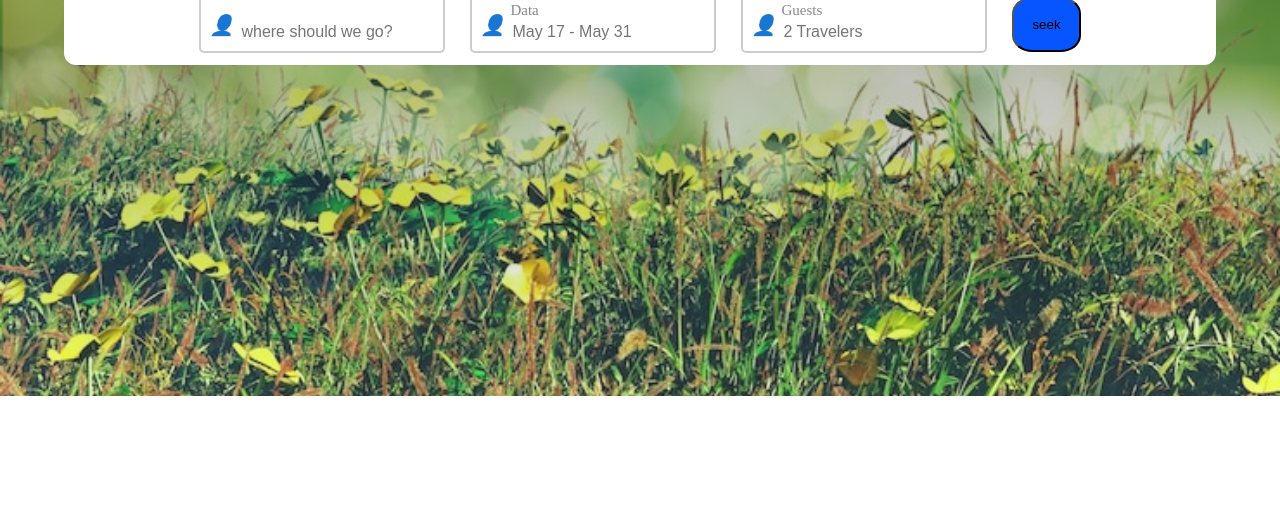
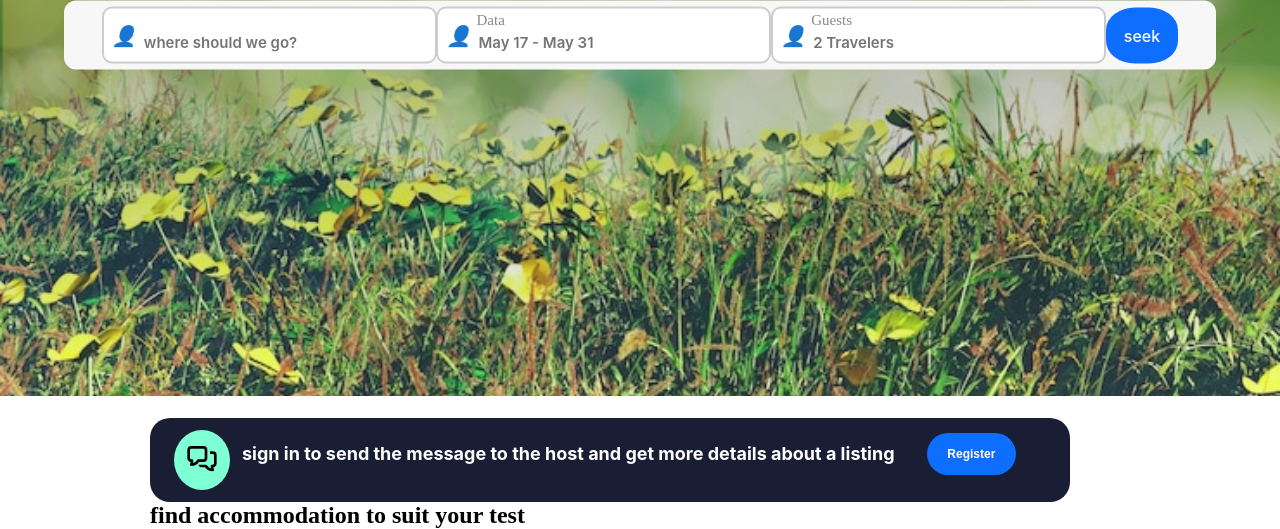
Before and after one commit to mugisha12john/css_project_the_gym, a plain HTML site: page index.html in a window 1280 px wide. Shown: the part 404-933 px from the top of the page. Before the commit the page ends 800 px from the top, so only its background shows below. Drawn offline with Linux system fonts and the light colour scheme.

Commit message:
change style and index html

```diff
--- a/index.html
+++ b/index.html
@@ -43,5 +43,20 @@
             </form>
         </div>
     </header>
+    <main>
+        <div class="container1">
+            <div class="message">
+                <svg width="32px" class="uitk-icon uitk-icon-spotlight-icon" aria-hidden="true" viewBox="0 0 24 24" xmlns="http://www.w3.org/2000/svg" xmlns:xlink="http://www.w3.org/1999/xlink"><path fill-rule="evenodd" d="M4 5a1 1 0 0 0-1 1v6a1 1 0 0 0 1 1h.47a1 1 0 0 1 .997 1.062 17.248 17.248 0 0 1-.202 1.777 5.01 5.01 0 0 0 3.067-2.34A1 1 0 0 1 9.197 13H13a1 1 0 0 0 1-1V6a1 1 0 0 0-1-1H4zM1 6a3 3 0 0 1 3-3h9a3 3 0 0 1 3 3v6a3 3 0 0 1-3 3H9.745A6.993 6.993 0 0 1 4 18a1 1 0 0 1-.97-1.242l.015-.06c.145-.581.256-1.17.332-1.763A3.001 3.001 0 0 1 1 12V6z" clip-rule="evenodd"></path><path d="M14.803 17H9.17A3.001 3.001 0 0 0 12 19h2.255A6.993 6.993 0 0 0 20 22a1 1 0 0 0 .97-1.242l-.015-.06a15.27 15.27 0 0 1-.332-1.763A3.001 3.001 0 0 0 23 16v-6a3 3 0 0 0-3-3h-2v2h2a1 1 0 0 1 1 1v6a1 1 0 0 1-1 1h-.47a1 1 0 0 0-.997 1.062c.036.595.104 1.188.202 1.777a5.01 5.01 0 0 1-3.067-2.34 1 1 0 0 0-.865-.499z"></path></svg>
+            </div>
+            <h2>sign in to send the message to the host and get more details about a listing</h2>
+            <button>Register</button>
+        </div>
+        <div class="cantainer2">
+            <h2>find accommodation to suit your test</h2>
+            <div class="img-scroll">
+
+            </div>
+        </div>
+    </main>
 </body>
 </html>
--- a/style.css
+++ b/style.css
@@ -1,7 +1,7 @@
 :root {
     --main-font: "Centra No2", -apple-system, BlinkMacSystemFont, "Segoe UI", Roboto, "Helvetica Neue", Arial, sans-serif;
-    --button-color:#0e3672;
-    --hover-link:#1668e3;
+    --button-color:rgb(14, 110, 255);
+    --hover-link:rgba(16, 90, 201, 0.952);
     --mid-font:"Lardent Pro Slab", Georgia, Times, "Times New Roman", serif;
 }
 *{
@@ -10,7 +10,6 @@
 }
 header {
     height: 100vh;
-    width: 100vw;
     background: linear-gradient(rgba(0, 0, 0, 0.6), rgba(255, 255, 255, 0.1)),
                 url('./image/bg.jpg') no-repeat center center / cover;
 }
@@ -73,27 +72,32 @@ header .mid-term h2{
     font-family: var(--mid-font);
 }
 header .mid-term form{
-    background-color: white;
+    background-color: #f7f7f8;;
     border-radius: 12px;
-    padding: 12px;
+    padding: 6px;
     display: flex;
-    justify-content: center;
+    justify-content: space-around;
     align-content: center;
     align-items: center;
+
+    margin-top: 21px;
 }
 .input-container {
     position: relative;
-
 }
 
 .input-container input {
-    width: 67%;
+    width: 100%;
     padding: 25px 20px 10px 40px;
     border: 2px solid #ccc;
-    border-radius: 5px;
+    border-radius: 10px;
     font-size: 16px;
 }
-
+.input-container input::placeholder{
+    font-family: var(--main-font);
+    font-size: 15px;
+    font-weight: 600;
+}
 .user-icon {
     position: absolute;
     left: 10px;
@@ -113,6 +117,62 @@ header .mid-term form{
 }
 .mid-term button{
     padding: 18px;
-    border-radius: 30%;
-    background-color: rgb(6, 85, 255);
+    border-radius: 40%;
+    background-color: rgb(14, 110, 255);
+    color: white;
+    font-family: var(--main-font);
+    font-weight: 500;
+    font-size: 1rem;
+    line-height: 1.25rem;
+    border: none;
+    cursor: pointer;
+    transition: 0.2s;
 }
+.mid-term button:hover{
+    background-color: rgba(16, 90, 201, 0.952);
+    color: white;
+}
+
+.container1{
+    display: flex;
+    background-color: #191e35;
+    width: 70%;
+    margin-top: 22px;
+    border-radius: 20px;
+    margin-left: 150px;
+    padding: 0 12px;
+}
+.container1 .message{
+    padding: 12px;
+    background-color: aquamarine;
+    border-radius: 50%;
+    margin: 12px;
+}
+.container1 h2{
+    align-items: center;
+    color: white;
+    font-family: var(--main-font);
+    font-size: 18px;
+    margin-top: 25px;
+}
+.container1 button{
+    background-color: var(--button-color);
+    color: white;
+    height: 42px;
+    width: 10%;
+    padding: 1px;
+    margin-top: 15px;
+    margin-left: 32px;
+    font-size: 12px;
+    font-weight: 700;
+    border-radius: 51px;
+    border: none;
+    cursor: pointer;
+    transition: 0.3s;
+}
+.container1 button:hover{
+    background-color: var(--hover-link);
+}
+.cantainer2{
+    margin-left: 150px;
+}
```
